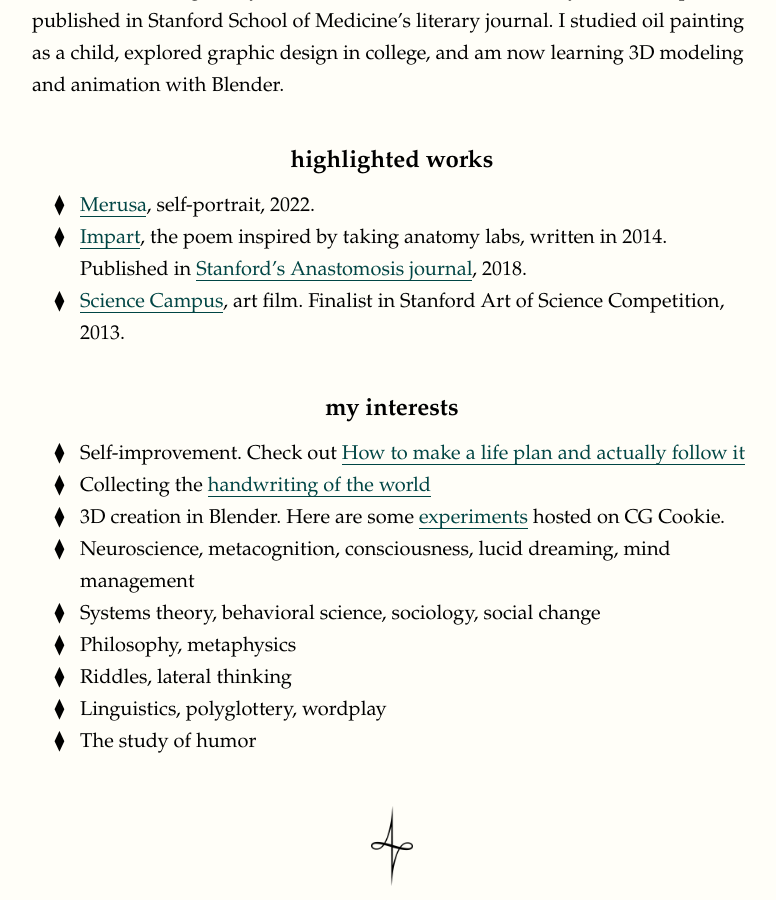
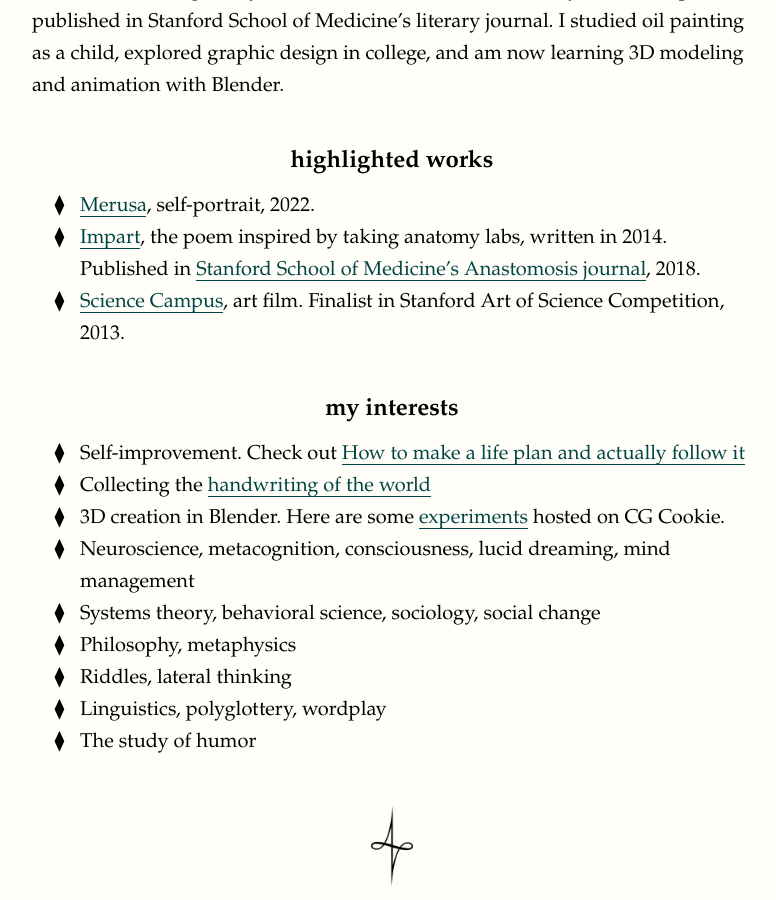
Before and after one commit to aubrielee/aubrielee.github.io, a Jekyll site: the page built from index.md, in a window 1280 px wide and 900 px high, scrolled down 812 px. Shown: the whole window, without its empty margins (248-1024 px from the left). Built offline with Jekyll 4.4.1, drawn with Linux system fonts in a browser that asks for light colours; nearby versions of some CDN libraries; some web fonts are replaced.

Commit message:
Update index.md

```diff
--- a/index.md
+++ b/index.md
@@ -25,7 +25,7 @@
 
 ## highlighted works
 - [Merusa](https://www.instagram.com/p/CkZ0RtRL4HY/?utm_source=ig_web_copy_link), self-portrait, 2022.
-- <a href="https://med.stanford.edu/content/dam/sm/medicineandthemuse/documents/Fall-2018.pdf#page=13" target="_blank" tabindex="0"><span class="pieceTitle">Impart</span></a>, the poem inspired by taking anatomy labs, written in 2014. Published in <a href="https://med.stanford.edu/medicineandthemuse/events/About.html" target="_blank" tabindex="0">Stanford's Anastomosis journal</a>, 2018.
+- <a href="https://aubrielee.com/impart" target="_blank" tabindex="0"><span class="pieceTitle">Impart</span></a>, the poem inspired by taking anatomy labs, written in 2014. Published in <a href="https://med.stanford.edu/medicineandthemuse/events/About.html" target="_blank" tabindex="0">Stanford School of Medicine's Anastomosis journal</a>, 2018.
 - <a href="https://www.youtube.com/watch?v=cNyE5ZhvGDI" target="_blank" tabindex="0"><span class="pieceTitle">Science Campus</span></a>, art film. Finalist in Stanford Art of Science Competition, 2013.
 
 ## my interests
```
